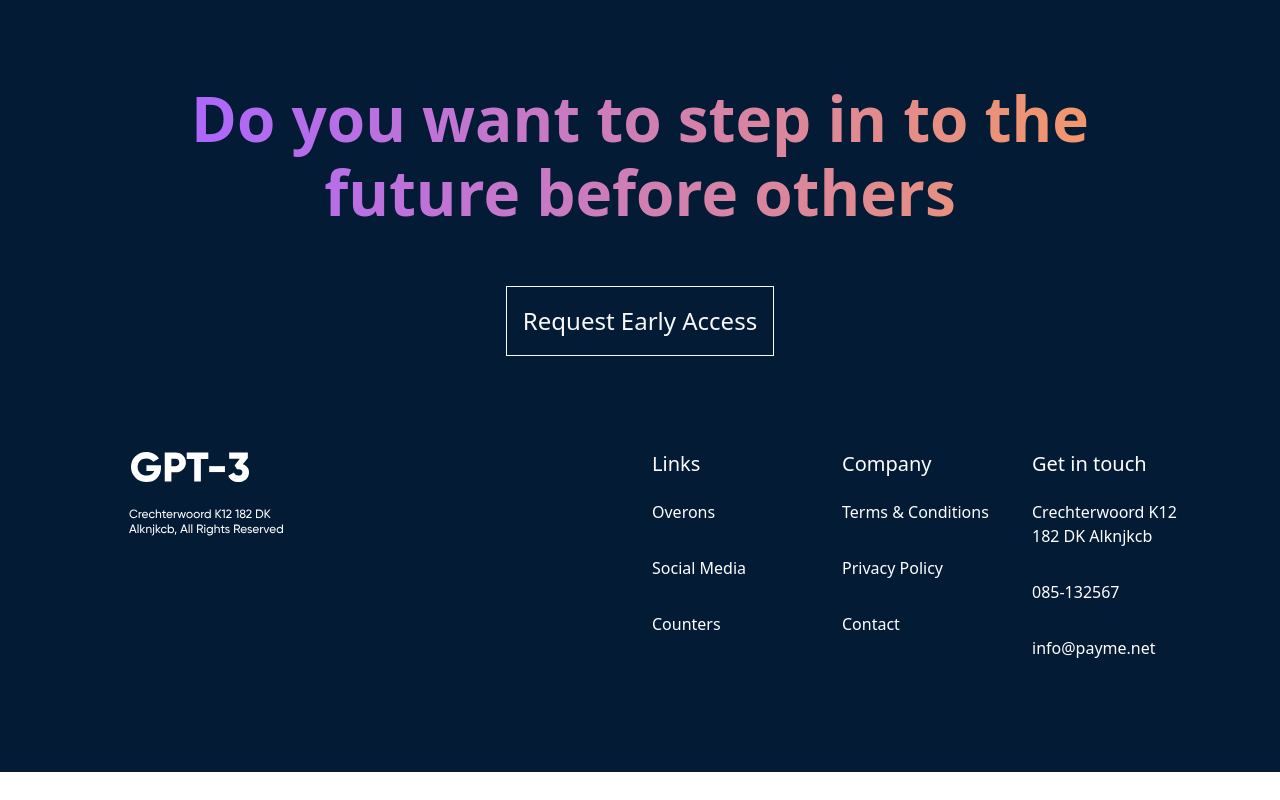
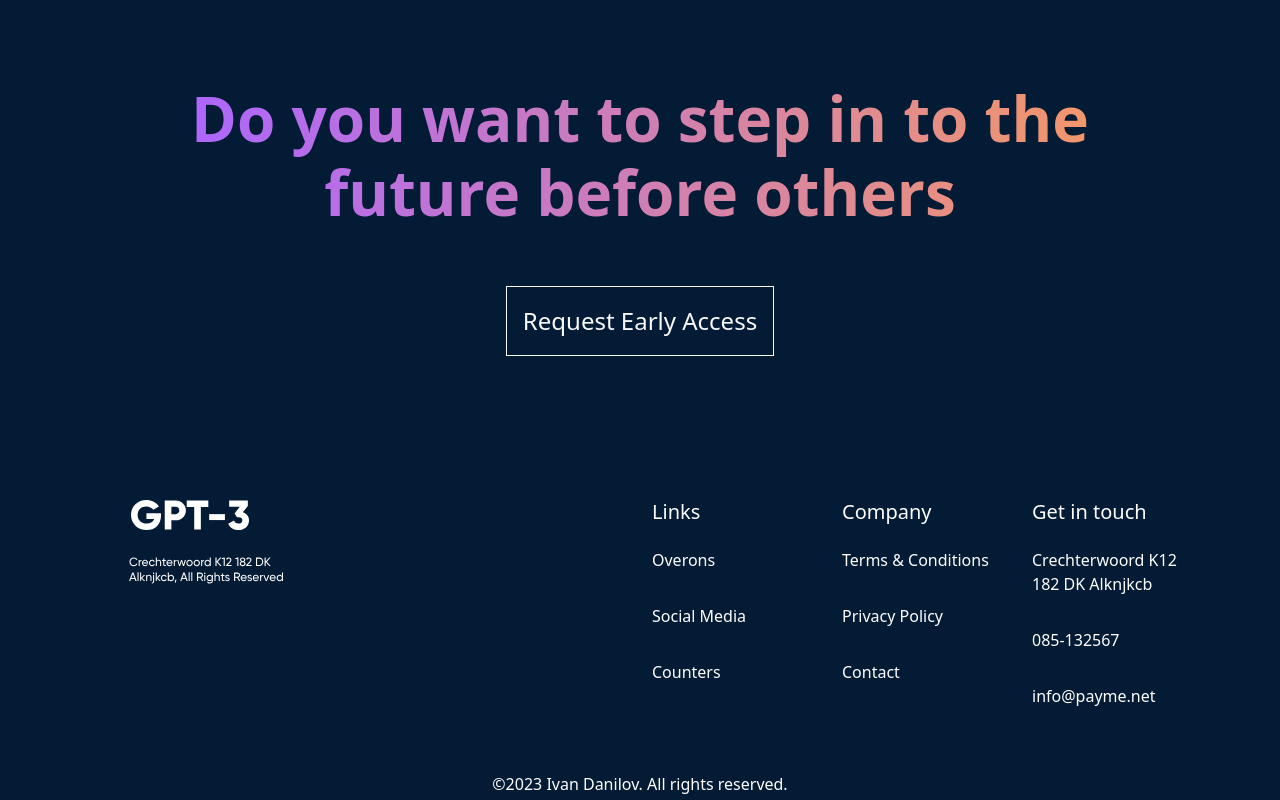
Before and after one commit to ivandanilovv/gpt3-landing-page, a Nuxt app: page / in a window 1280 px wide. Shown: the part 3873-4673 px from the top of the page. Before the commit the page ends 4645 px from the top, so only its background shows below. Built offline with nearby package versions, Linux system fonts and the light colour scheme.

Commit message:
Added copyright in the footer

```diff
--- a/components/CustomFooter.vue
+++ b/components/CustomFooter.vue
@@ -1,11 +1,11 @@
 <template>
-  <div class="bg-secondary py-5">
+  <div class="bg-secondary pt-5">
     <div class="container">
       <div class="d-flex flex-column justify-content-center align-items-center text-center py-5">
         <h1 class="text-gradient mt-5">
           Do you want to step in to the<br/> future before others
         </h1>
-        <button class="btn btn-outline-light rounded-0 fs-4 mt-5 p-3">
+        <button class="btn btn-outline-light rounded-0 fs-4 my-5 p-3">
           Request Early Access
         </button>
       </div>
@@ -34,6 +34,9 @@
           </ul>
         </div>
       </div>
+      <p class="text-white text-center m-0 pb-1">
+        &copy;2023 Ivan Danilov. All rights reserved.
+      </p>
     </div>
   </div>
 </template>
```
